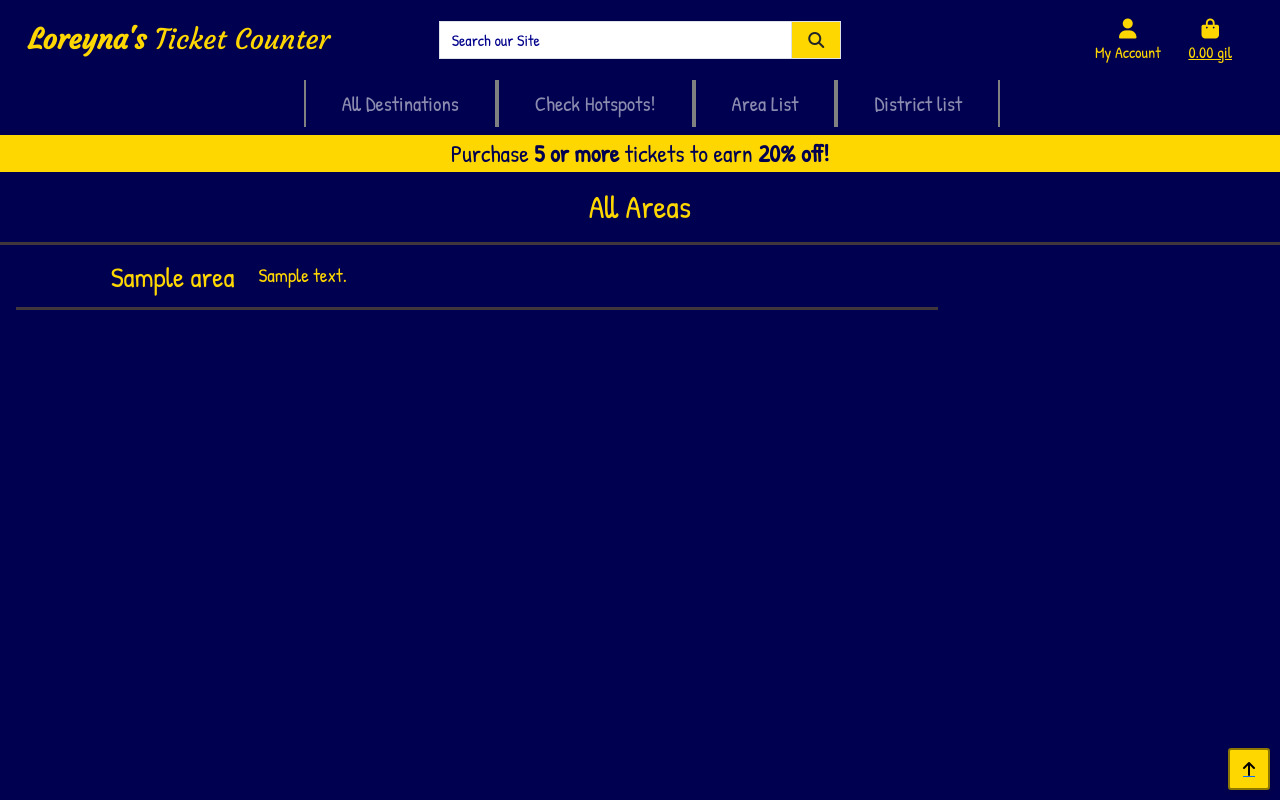
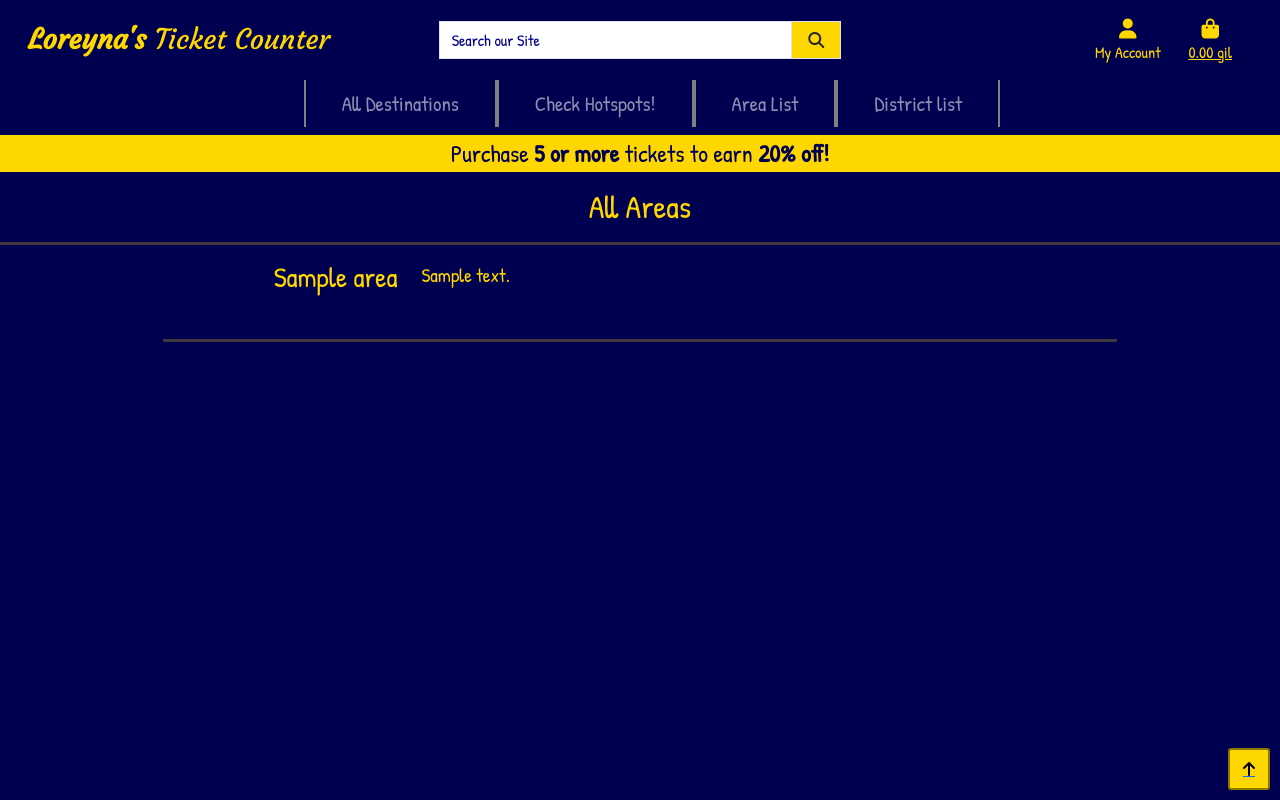
Before and after one commit to lukemunsch/loreynas-ticket-counter, a Django app: page /destinations/areas/ in a window 1280 px wide. Run offline with Django 3.2, Linux system fonts and the light colour scheme; tables that the repository leaves empty hold one stand-in row (values such as "Sample post"); some libraries are stand-ins or nearby versions.

Commit message:
add style changes to improve areas template

```diff
--- a/destinations/templates/destinations/areas.html
+++ b/destinations/templates/destinations/areas.html
@@ -17,9 +17,9 @@
             <h2>All Areas</h2>
             <hr class="gold-band">
         </div>
-        <div class="destination-container col-10 offset-1 col-lg-9 offset-lg-0 text-gold h-100">
+        <div class="destination-container col-10 offset-1 col-lg-9 offset-lg-0 text-gold h-100 mx-auto">
+            {% for area in areas %}
             <div class="row h-100 pb-3 mx-3">
-                {% for area in areas %}
                 <div class="col-3 text-right mb-1">
                     <h3>{{ area.friendly_area_name }}</h3>
                     {% if request.user.is_superuser %}
@@ -32,9 +32,10 @@
                 <div class="col-9 mb-1">
                     <p class="mb-1 larger-text">{{ area.area_description }}</p>
                 </div>
-                <hr class="gold-band">
-                {% endfor %}
+
             </div>
+            <hr class="gold-band text-center">
+            {% endfor %}
         </div>
     </div>
 </div>
```
Also changed, not shown: destinations/templates/destinations/districts.html (+5 -5 lines).
